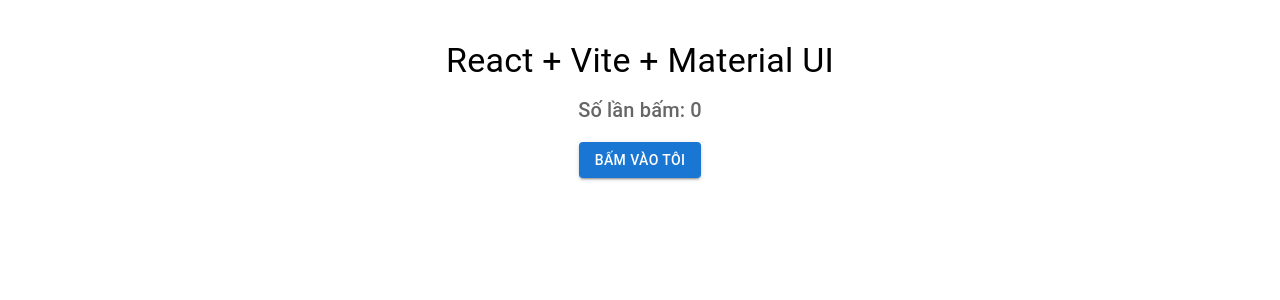
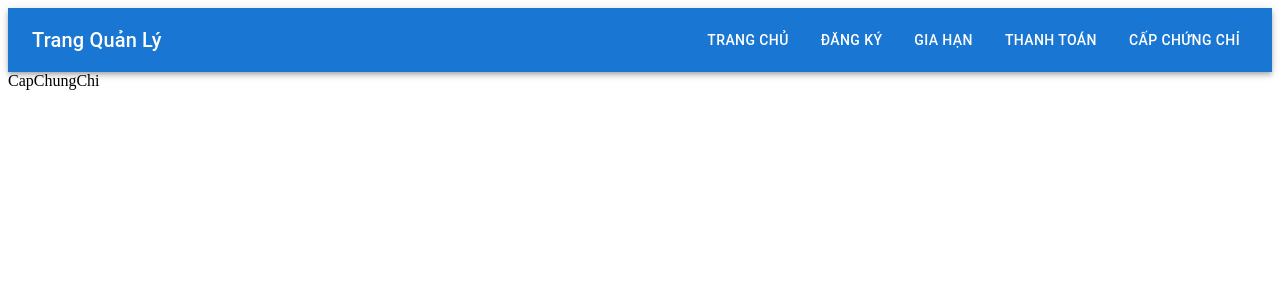
Before and after one commit to hmquan191/HCMUS-PTTK-Web, a React (Vite) app in the folder frontend/: page /cap-chung-chi in a window 1280 px wide. Shown: the top 300 px of the page. Built offline with nearby package versions, Linux system fonts and the light colour scheme.

Commit message:
create a header bar

```diff
--- a/frontend/package.json
+++ b/frontend/package.json
@@ -14,7 +14,8 @@
     "@emotion/styled": "^11.14.0",
     "@mui/material": "^7.0.1",
     "react": "^19.0.0",
-    "react-dom": "^19.0.0"
+    "react-dom": "^19.0.0",
+    "react-router-dom": "^6.30.0"
   },
   "devDependencies": {
     "@eslint/js": "^9.21.0",
--- a/frontend/src/App.jsx
+++ b/frontend/src/App.jsx
@@ -1,26 +1,26 @@
-import { useState } from "react";
-import { Button, Container, Typography } from "@mui/material";
+// App.jsx
+import React from 'react';
+import { BrowserRouter as Router, Routes, Route } from 'react-router-dom';
+import Header from './components/Header';
+import TrangChu from './pages/TrangChu';
+import TrangDangKy from './pages/TrangDangKy';
+import TrangGiaHan from './pages/TrangGiaHan';
+import TrangThanhToan from './pages/TrangThanhToan';
+import CapChungChi from './pages/CapChungChi';
+
 
 function App() {
-  const [count, setCount] = useState(0);
-
   return (
-    <Container maxWidth="sm" sx={{ textAlign: "center", mt: 5 }}>
-      <Typography variant="h4" gutterBottom>
-        React + Vite + Material UI
-      </Typography>
-      <Typography variant="h6" color="text.secondary">
-        Số lần bấm: {count}
-      </Typography>
-      <Button
-        variant="contained"
-        color="primary"
-        sx={{ mt: 2 }}
-        onClick={() => setCount(count + 1)}
-      >
-        Bấm vào tôi
-      </Button>
-    </Container>
+    <Router>
+      <Header />
+      <Routes>
+        <Route path="/" element={<TrangChu />} />
+        <Route path="/dang-ky" element={<TrangDangKy />} />
+        <Route path="/gia-han" element={<TrangGiaHan />} />
+        <Route path="/thanh-toan" element={<TrangThanhToan />} />
+        <Route path="/cap-chung-chi" element={<CapChungChi />} />
+      </Routes>
+    </Router>
   );
 }
 
--- /dev/null
+++ b/frontend/src/components/Header/index.jsx
@@ -0,0 +1,35 @@
+import React from 'react';
+import { AppBar, Toolbar, Typography, Button, Box } from '@mui/material';
+import { Link } from 'react-router-dom';
+
+const Header = () => {
+  return (
+    <AppBar position="static">
+      <Toolbar sx={{ display: 'flex', justifyContent: 'space-between' }}>
+        <Typography variant="h6" component="div">
+          Trang Quản Lý
+        </Typography>
+
+        <Box sx={{ display: 'flex', gap: 2 }}>
+          <Button color="inherit" component={Link} to="/">
+            Trang Chủ
+          </Button>
+          <Button color="inherit" component={Link} to="/dang-ky">
+            Đăng Ký
+          </Button>
+          <Button color="inherit" component={Link} to="/gia-han">
+            Gia Hạn
+          </Button>
+          <Button color="inherit" component={Link} to="/thanh-toan">
+            Thanh Toán
+          </Button>
+          <Button color="inherit" component={Link} to="/cap-chung-chi">
+            Cấp Chứng Chỉ
+          </Button>
+        </Box>
+      </Toolbar>
+    </AppBar>
+  );
+};
+
+export default Header;
--- /dev/null
+++ b/frontend/src/pages/CapChungChi/index.jsx
@@ -0,0 +1,9 @@
+import React from 'react'
+
+const CapChungChi = () => {
+  return (
+    <div>CapChungChi</div>
+  )
+}
+
+export default CapChungChi
--- /dev/null
+++ b/frontend/src/pages/TrangChu/index.jsx
@@ -0,0 +1,9 @@
+import React from 'react'
+
+const Trangchu = () => {
+  return (
+    <div>Trangchu</div>
+  )
+}
+
+export default Trangchu
--- /dev/null
+++ b/frontend/src/pages/TrangDangKy/index.jsx
@@ -0,0 +1,9 @@
+import React from 'react'
+
+const TrangDangKy = () => {
+  return (
+    <div>TrangDangKy</div>
+  )
+}
+
+export default TrangDangKy
--- /dev/null
+++ b/frontend/src/pages/TrangGiaHan/index.jsx
@@ -0,0 +1,9 @@
+import React from 'react'
+
+const TrangGiaHan = () => {
+  return (
+    <div>TrangGiaHan</div>
+  )
+}
+
+export default TrangGiaHan
--- /dev/null
+++ b/frontend/src/pages/TrangThanhToan/index.jsx
@@ -0,0 +1,9 @@
+import React from 'react'
+
+const TrangThanhToan = () => {
+  return (
+    <div>TrangThanhToan</div>
+  )
+}
+
+export default TrangThanhToan
```
Also changed, not shown: 1 other file (tests, documents, lock files or other folders).
